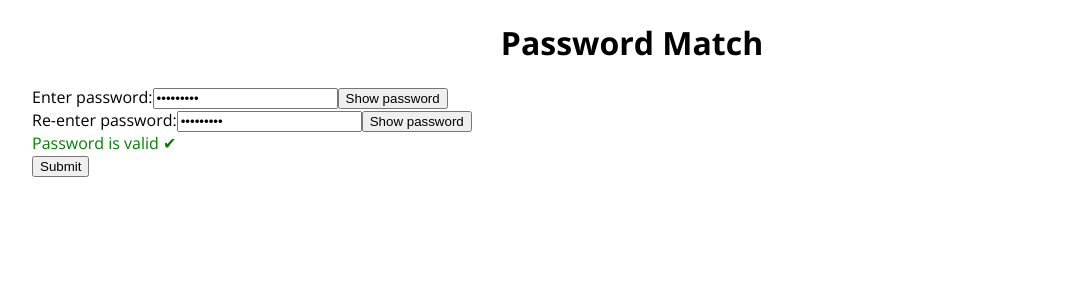
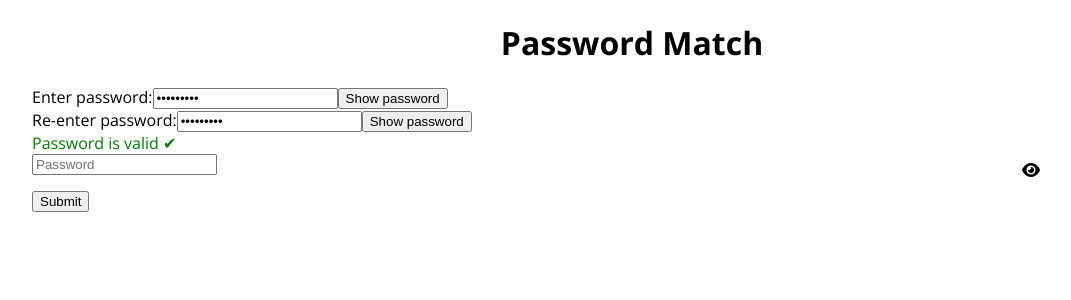
Before and after one commit to MohammedSaayim/Login-Page, a React (Create React App) app: page / in a window 1280 px wide. Both pictures are taken after typing "Sample123", "Sample123" into the empty fields and a click on the button "Submit". Shown: the top 300 px of the page, without its empty margins (8-1079 px from the left). Built offline with nearby package versions, Linux system fonts and the light colour scheme.

Commit message:
Feat: Add Show password btn

```diff
--- a/index.html
+++ b/index.html
@@ -24,6 +24,13 @@
       Learn how to configure a non-root public URL by running `npm run build`.
     -->
     <title>Login Page</title>
+
+    <!--Below line is for font awesome's eye icon-->
+    <script
+      src="https://kit.fontawesome.com/243dc08605.js"
+      crossorigin="anonymous"
+    ></script>
+    <!--Above line is for font awesome's eye icon-->
   </head>
 
   <body>
--- a/src/PwdForms.jsx
+++ b/src/PwdForms.jsx
@@ -1,9 +1,5 @@
 import React, { useState } from "react";
 import SubmitBtn from "./SubmitBtn";
-
-// npm i --save @fortawesome/fontawesome-svg-core
-// npm i --save @fortawesome/free-solid-svg-icons
-// npm i --save @fortawesome/react-fontawesome
 
 export default function PwdForms() {
   const [pwd, setPwd] = useState("");
@@ -50,6 +46,12 @@ export default function PwdForms() {
           }}
         >
           {pwdNumCheck}
+        </div>
+
+        <div className="pass-wrapper">
+          <input placeholder="Password" name="password" type="password" />
+          {/* <i>{eye}</i> */}
+          <i className="fas fa-eye"></i>
         </div>
       </div>
     );
--- a/src/styles.css
+++ b/src/styles.css
@@ -15,3 +15,25 @@ body {
 /* .pwd-status {
   color: red;
 } */
+
+.pass-wrapper {
+  position: relative;
+  display: flex;
+  margin-bottom: 14px;
+}
+
+.pass-wrapper {
+  position: relative;
+  display: flex;
+  margin-bottom: 14px;
+}
+
+i {
+  position: absolute;
+  top: 38%;
+  right: 16%;
+}
+i:hover {
+  color: #00fcb6;
+  cursor: pointer;
+}
```
